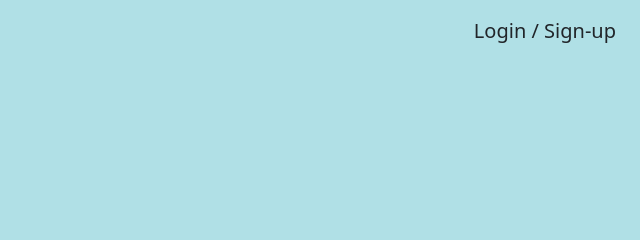
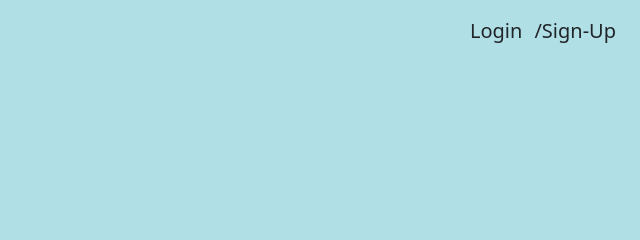
Before and after one commit to karthik53r/page_1, a plain HTML site: page index.html in a window 1280 px wide. Shown: the top 240 px of the page, 640-1280 px from the left. Drawn offline with nearby package versions, Linux system fonts and the light colour scheme.

Commit message:
Update index.html

```diff
--- a/index.html
+++ b/index.html
@@ -32,7 +32,9 @@
                         <a class="nav-link active" href="#">Contact</a>
                     </li>
                 </ul>
-                <button class="btn" style="border: 0px; padding-left: 0px;font-size: 20px;">Login / Sign-up</button>
+                <button class="btn" style="border: 0px; padding-left: 0px;font-size: 20px;">Login</button>
+                /
+                <button class="btn" style="border: 0px; padding-left: 0px;font-size: 20px;">Sign-Up</button>
             </div>
         </div>
     </nav>
```
